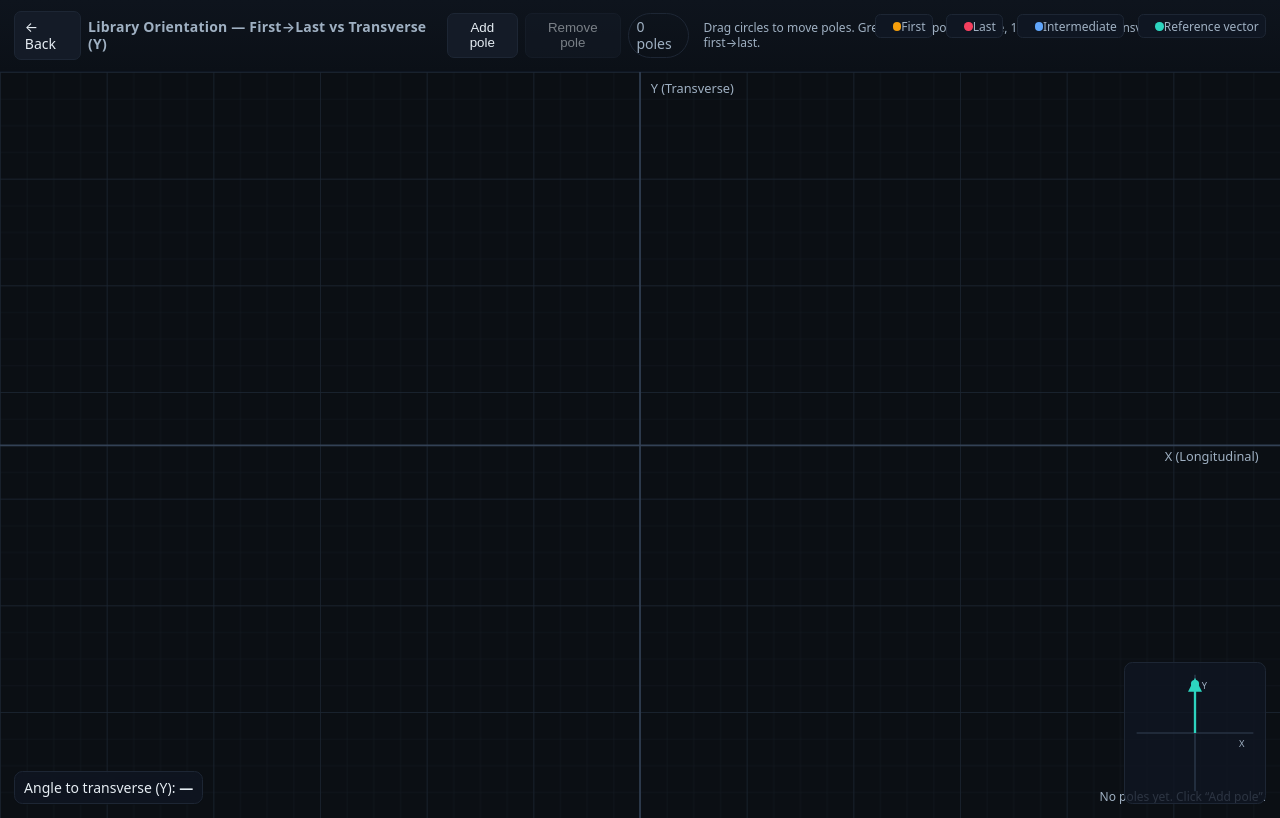
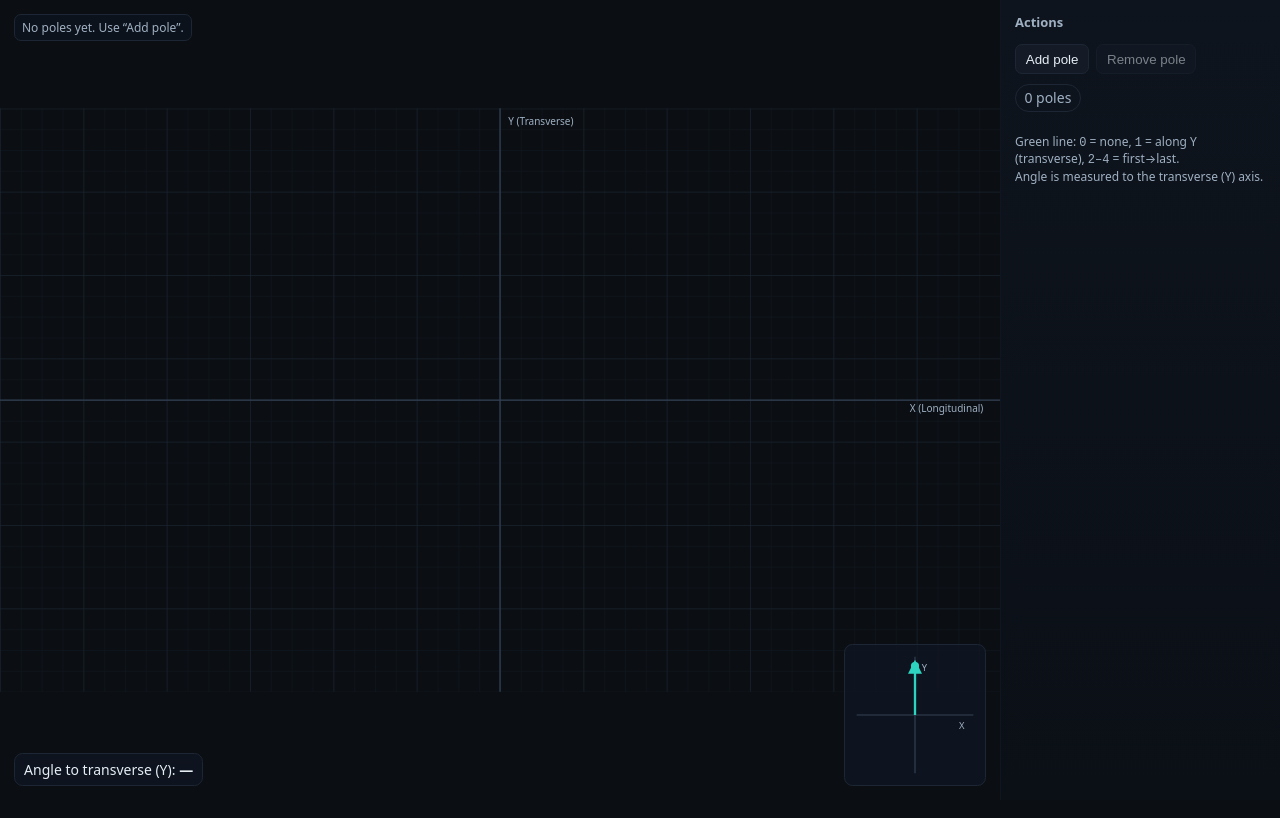
Before and after one commit to Neara-Software/StandardStructurePages, a plain HTML site: page pages/library-orientation.html in a window 1280 px wide. Drawn offline with Linux system fonts and the light colour scheme.

Commit message:
Cleaned up interface

```diff
--- a/pages/library-orientation.html
+++ b/pages/library-orientation.html
@@ -7,42 +7,56 @@
 <link rel="stylesheet" href="../assets/style.css">
 <style>
   :root { --accent:#2dd4bf; --pole:#60a5fa; --first:#f59e0b; --last:#f43f5e; --muted:#9fb0c2; --ink:#e6edf3; --grid:#1c2633; --subgrid:#131a23; }
-  .wrap { display:grid; grid-template-rows:auto 1fr; height:100vh; }
-  header { display:flex; align-items:center; gap:.5rem; padding:.75rem 1rem; border-bottom:1px solid #0f1622; background:linear-gradient(180deg,#0e141d,#0b1017); position:sticky; top:0; z-index:2; }
-  header h1 { font-size:14px; font-weight:600; margin:0 .75rem 0 0; color:var(--muted); letter-spacing:.2px; }
+
+  html, body { height:100%; margin:0; overflow:hidden; } /* no scroll */
+  /* two-column layout: stage | sidebar */
+  .wrap {
+    display:grid;
+    grid-template-columns: 1fr 280px;
+    grid-template-rows: 100vh;
+    height:100vh;
+    width:100vw;
+  }
+
+  /* left stage with diagram */
+  .stage { position:relative; height:100%; background:#0b0f14; }
+  svg { display:block; width:100%; height:100%; }
+
+  /* right sidebar with actions */
+  .sidebar {
+    display:flex; flex-direction:column; gap:.75rem;
+    padding:1rem; border-left:1px solid #0f1622;
+    background:linear-gradient(180deg,#0e141d,#0b1017);
+  }
+  .sidebar h2 { font-size:13px; font-weight:600; color:var(--muted); margin:0 0 .25rem 0; }
+  .row { display:flex; gap:.5rem; align-items:center; flex-wrap:wrap; }
   button { background:#141b27; color:var(--ink); border:1px solid #1d2634; padding:.45rem .7rem; border-radius:.5rem; cursor:pointer; }
   button:hover { border-color:#2b3a53; }
   button:disabled { opacity:.5; cursor:not-allowed; }
-  .pill { padding:.3rem .55rem; border:1px solid #1d2634; border-radius:999px; color:var(--muted); }
-  .stage { position:relative; }
-  svg { display:block; width:100%; height:100%; }
-  .legend { position:absolute; top:1rem; right:1rem; color:var(--muted); font-size:12px; text-align:right; }
-  .legend span { display:inline-block; margin-left:.75rem; }
-  .badge { display:inline-flex; align-items:center; gap:.35rem; padding:.25rem .45rem; border:1px solid #1d2634; background:#0f1622; border-radius:.4rem; }
-  .dot { width:.6rem; height:.6rem; border-radius:50%; display:inline-block; }
-  .angle { position:absolute; left:1rem; bottom:1rem; background:#0f1622cc; backdrop-filter: blur(6px); border:1px solid #1d2634; padding:.5rem .65rem; border-radius:.6rem; color:var(--ink); }
-  .note { font-size:12px; color:var(--muted); margin-left:.5rem; }
-  .compass-box { position:absolute; right:1rem; bottom:1rem; width:140px; height:140px; border:1px solid #1d2634; border-radius:.6rem; background:#0f1622cc; }
-  .empty-hint { position:absolute; inset:auto 1rem 1rem auto; color:var(--muted); font-size:12px; }
+  .pill { padding:.28rem .6rem; border:1px solid #1d2634; border-radius:999px; color:var(--muted); }
+  .note { font-size:12px; color:var(--muted); line-height:1.35; }
+
+  /* on-canvas HUD */
+  .angle {
+    position:absolute; left:1rem; bottom:1rem;
+    background:#0f1622cc; backdrop-filter: blur(6px);
+    border:1px solid #1d2634; padding:.5rem .65rem;
+    border-radius:.6rem; color:var(--ink);
+  }
+  .compass-box {
+    position:absolute; right:1rem; bottom:1rem;
+    width:140px; height:140px;
+    border:1px solid #1d2634; border-radius:.6rem; background:#0f1622cc;
+  }
+  .hint {
+    position:absolute; left:1rem; top:1rem; font-size:12px; color:var(--muted);
+    background:#0f162280; border:1px solid #1d2634; border-radius:.5rem; padding:.35rem .5rem;
+  }
 </style>
 </head>
 <body>
 <div class="wrap">
-  <header>
-    <a class="btn" href="../index.html">← Back</a>
-    <h1>Library Orientation — First→Last vs Transverse (Y)</h1>
-    <button id="addBtn">Add pole</button>
-    <button id="removeBtn">Remove pole</button>
-    <span class="pill" id="countPill">0 poles</span>
-    <span class="note">Drag circles to move poles. Green line: 0 poles = none, 1 pole = along Y (transverse), 2–4 poles = first→last.</span>
-    <span class="legend">
-      <span class="badge"><span class="dot" style="background:var(--first)"></span>First</span>
-      <span class="badge"><span class="dot" style="background:var(--last)"></span>Last</span>
-      <span class="badge"><span class="dot" style="background:var(--pole)"></span>Intermediate</span>
-      <span class="badge"><span class="dot" style="background:var(--accent)"></span>Reference vector</span>
-    </span>
-  </header>
-
+  <!-- LEFT: diagram -->
   <div class="stage" id="stage">
     <svg id="scene" viewBox="0 0 1200 700" aria-label="grid scene">
       <defs>
@@ -58,38 +72,58 @@
         </marker>
       </defs>
 
+      <!-- background grid -->
       <rect x="0" y="0" width="1200" height="700" fill="url(#grid)"/>
 
       <!-- axes (X longitudinal, Y transverse) -->
       <g id="axes">
-        <line x1="600" y1="0" x2="600" y2="700" stroke="#334155" stroke-width="1.5"/>
-        <line x1="0" y1="350" x2="1200" y2="350" stroke="#334155" stroke-width="1.5"/>
-        <text x="610" y="20" fill="var(--muted)" font-size="12">Y (Transverse)</text>
+        <line x1="600" y1="0"   x2="600" y2="700" stroke="#334155" stroke-width="1.5"/>
+        <line x1="0"   y1="350" x2="1200" y2="350" stroke="#334155" stroke-width="1.5"/>
+        <text x="610"  y="20"  fill="var(--muted)" font-size="12">Y (Transverse)</text>
         <text x="1180" y="365" fill="var(--muted)" font-size="12" text-anchor="end">X (Longitudinal)</text>
       </g>
 
+      <!-- dynamic layers -->
       <g id="connections"></g>
       <g id="greenVector"></g>
       <g id="poles"></g>
     </svg>
 
+    <!-- HUD -->
+    <div class="hint" id="hint"></div>
     <div class="angle" id="angleBox">Angle to transverse (Y): <b>—</b></div>
-    <div class="empty-hint" id="emptyHint"></div>
 
+    <!-- Compass (bottom-right) -->
     <div class="compass-box">
       <svg id="compass" viewBox="-60 -60 120 120" width="140" height="140">
         <rect x="-60" y="-60" width="120" height="120" fill="none"/>
-        <g fill="var(--muted)" font-size="8" text-anchor="middle" dominant-baseline="middle">
+        <g fill="#9fb0c2" font-size="8" text-anchor="middle" dominant-baseline="middle">
           <line x1="-50" y1="0" x2="50" y2="0" stroke="#334155" stroke-width="1"/>
           <line x1="0" y1="-50" x2="0" y2="50" stroke="#334155" stroke-width="1"/>
           <text x="40" y="10">X</text>
-          <text x="8" y="-40">Y</text>
+          <text x="8"  y="-40">Y</text>
         </g>
         <path id="wedge" d="" fill="none" stroke="var(--accent)" stroke-width="7" stroke-linecap="round"/>
         <line id="dirLine" x1="0" y1="0" x2="0" y2="-45" stroke="var(--accent)" stroke-width="2" marker-end="url(#arrow)"/>
       </svg>
     </div>
   </div>
+
+  <!-- RIGHT: actions -->
+  <aside class="sidebar">
+    <h2>Actions</h2>
+    <div class="row">
+      <button id="addBtn">Add pole</button>
+      <button id="removeBtn">Remove pole</button>
+    </div>
+    <div class="row">
+      <span class="pill" id="countPill">0 poles</span>
+    </div>
+    <p class="note">
+      Green line: <code>0</code> = none, <code>1</code> = along Y (transverse), <code>2–4</code> = first→last.<br>
+      Angle is measured to the transverse (Y) axis.
+    </p>
+  </aside>
 </div>
 
 <script>
@@ -99,17 +133,17 @@
   const connections = document.getElementById('connections');
   const greenVector = document.getElementById('greenVector');
   const angleBox = document.getElementById('angleBox');
-  const emptyHint = document.getElementById('emptyHint');
+  const hint = document.getElementById('hint');
+
   const addBtn = document.getElementById('addBtn');
   const removeBtn = document.getElementById('removeBtn');
   const countPill = document.getElementById('countPill');
+
   const wedge = document.getElementById('wedge');
   const dirLine = document.getElementById('dirLine');
 
-  // Start with zero poles for your demo case
-  let poles = []; // e.g., try: [{x:300,y:400}]
+  let poles = []; // supports 0..4
   const clamp = (v, a, b) => Math.max(a, Math.min(b, v));
-
   const rad2deg = r => r * (180 / Math.PI);
   const wrapPI = x => { const t=2*Math.PI; return ((x + Math.PI) % t + t) % t - Math.PI; };
 
@@ -118,24 +152,20 @@
   }
 
   function angleToTransverseDegFromVec(dx, dy){
-    // y-up math coords
-    const ux = dx, uy = -dy;
+    const ux = dx, uy = -dy; // y-up math coords
     const len = Math.hypot(ux, uy) || 1;
     const cos = Math.abs(uy) / len;
     return rad2deg(Math.acos(Math.max(-1, Math.min(1, cos))));
   }
 
   function updateCompassFromAngle(phi){
-    // draw arc from +Y to direction phi (screen coords)
-    const start = -Math.PI/2;
+    const start = -Math.PI/2; // +Y axis
     let d = wrapPI(phi - start);
     const max = Math.PI/2; d = Math.max(-max, Math.min(max, d));
-
     const r = 42;
     const x0 = r * Math.cos(start),  y0 = r * Math.sin(start);
     const x1 = r * Math.cos(start + d), y1 = r * Math.sin(start + d);
     wedge.setAttribute('d', `M ${x0.toFixed(2)} ${y0.toFixed(2)} A ${r} ${r} 0 0 ${d>=0?1:0} ${x1.toFixed(2)} ${y1.toFixed(2)}`);
-
     const rLine = 45;
     dirLine.setAttribute('x2', (rLine * Math.cos(phi)).toFixed(2));
     dirLine.setAttribute('y2', (rLine * Math.sin(phi)).toFixed(2));
@@ -143,53 +173,43 @@
 
   function draw(){
     setCountPill();
-
     // clear layers
     connections.innerHTML = '';
     greenVector.innerHTML = '';
     polesLayer.innerHTML = '';
 
-    // decide reference vector & UI state based on pole count
     if (poles.length === 0){
       angleBox.innerHTML = 'Angle to transverse (Y): <b>—</b>';
-      emptyHint.textContent = 'No poles yet. Click “Add pole”.';
-      // point compass at +Y (zero angle) for reference
-      updateCompassFromAngle(-Math.PI/2);
+      hint.textContent = 'No poles yet. Use “Add pole”.';
+      updateCompassFromAngle(-Math.PI/2); // default up
     } else if (poles.length === 1){
-      emptyHint.textContent = 'Single pole: reference is along Y (transverse).';
+      hint.textContent = '1 pole: reference = along Y (transverse).';
       const p = poles[0];
-
-      // draw the pole
       drawPole(p, 0, true, true);
 
-      // draw green vector aligned with +Y at the pole's X
+      // reference green line up the Y through the pole X
       const yTop = 50, yBottom = 650;
       drawGreenLine(p.x, yBottom, p.x, yTop);
 
-      // angle is 0°
       angleBox.innerHTML = 'Angle to transverse (Y): <b>0.0°</b>';
-      updateCompassFromAngle(-Math.PI/2); // pointing up (transverse)
+      updateCompassFromAngle(-Math.PI/2);
     } else {
-      emptyHint.textContent = '';
+      hint.textContent = '';
 
-      // connections between sequential poles
+      // connections and poles
       for (let i=0;i<poles.length-1;i++){
-        const a = poles[i], b = poles[i+1];
-        drawConnection(a, b);
+        drawConnection(poles[i], poles[i+1]);
       }
-
-      // poles and labels
       poles.forEach((p, idx) => drawPole(p, idx, idx===0, idx===poles.length-1));
 
-      // vector: first → last
+      // first → last reference
       const first = poles[0], last = poles[poles.length-1];
       drawGreenLine(first.x, first.y, last.x, last.y);
 
       const dx = last.x - first.x, dy = last.y - first.y;
       const deg = angleToTransverseDegFromVec(dx, dy).toFixed(1);
       angleBox.innerHTML = `Angle to transverse (Y): <b>${deg}°</b>`;
-      const phi = Math.atan2(dy, dx);
-      updateCompassFromAngle(phi);
+      updateCompassFromAngle(Math.atan2(dy, dx));
     }
 
     updateButtons();
@@ -222,7 +242,7 @@
 
     const t = document.createElementNS('http://www.w3.org/2000/svg','text');
     t.setAttribute('x', p.x + 12); t.setAttribute('y', p.y - 12);
-    t.setAttribute('fill', 'var(--muted)'); t.setAttribute('font-size', '12');
+    t.setAttribute('fill', '#9fb0c2'); t.setAttribute('font-size', '12');
     t.textContent = `P${idx+1}`; polesLayer.appendChild(t);
   }
 
@@ -247,13 +267,12 @@
     return { x: p.x, y: p.y };
   }
 
-  // Controls: allow 0..4 poles
+  // Sidebar controls: allow 0..4 poles
   addBtn.addEventListener('click', () => {
     if (poles.length >= 4) return;
     if (poles.length === 0){
       poles.push({ x: 600, y: 350 }); // center
     } else if (poles.length === 1){
-      // drop a second pole offset to make vector obvious
       const a = poles[0];
       poles.push({ x: a.x + 200, y: a.y - 100 });
     } else {
@@ -270,21 +289,19 @@
     if (poles.length === 1){
       poles = [];
     } else if (poles.length === 2){
-      // remove last; keep one
       poles.pop();
     } else {
-      // remove last intermediate if exists; otherwise remove last
       poles.splice(poles.length-2, 1);
     }
     draw();
   });
 
   function updateButtons(){
-    document.getElementById('addBtn').disabled = poles.length >= 4;
-    document.getElementById('removeBtn').disabled = poles.length === 0;
+    addBtn.disabled = poles.length >= 4;
+    removeBtn.disabled = poles.length === 0;
   }
 
-  // initial draw
+  // initial render
   draw();
 })();
 </script>
```
